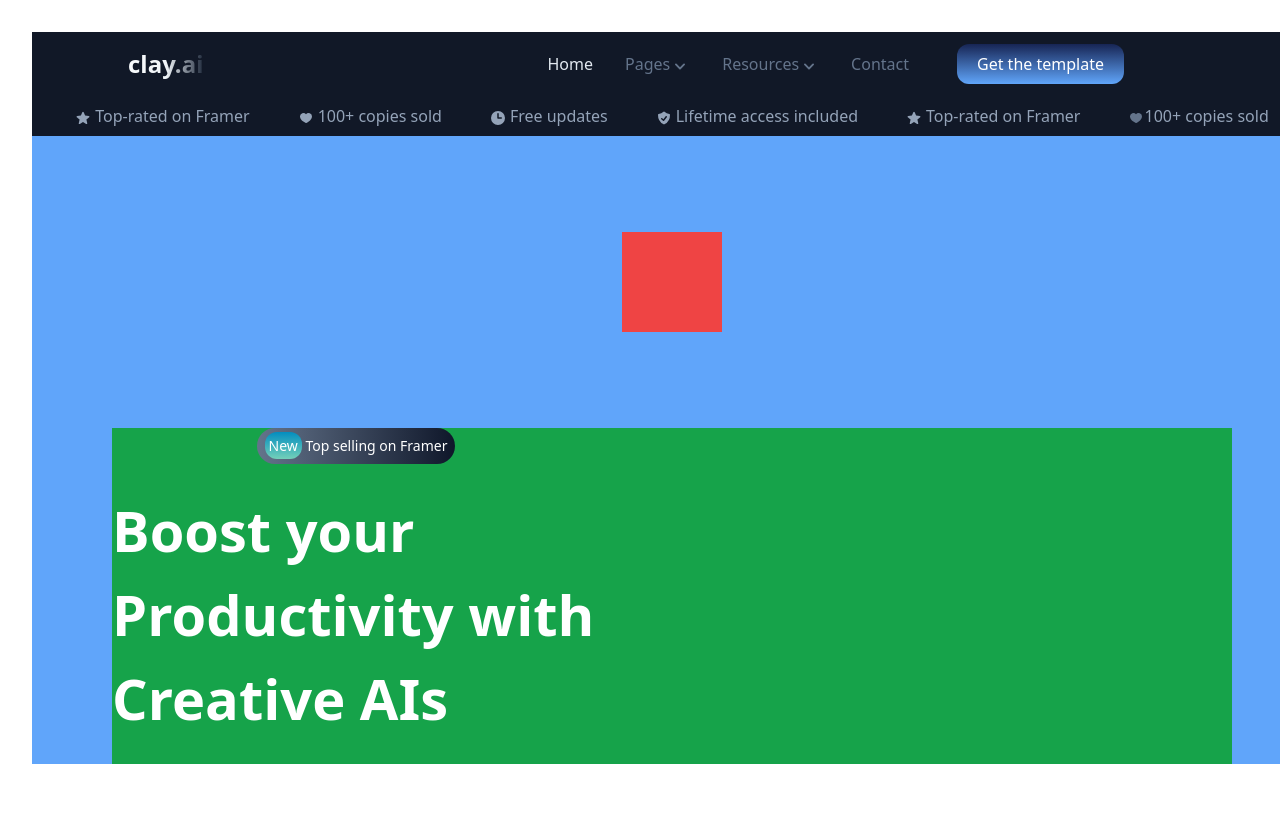
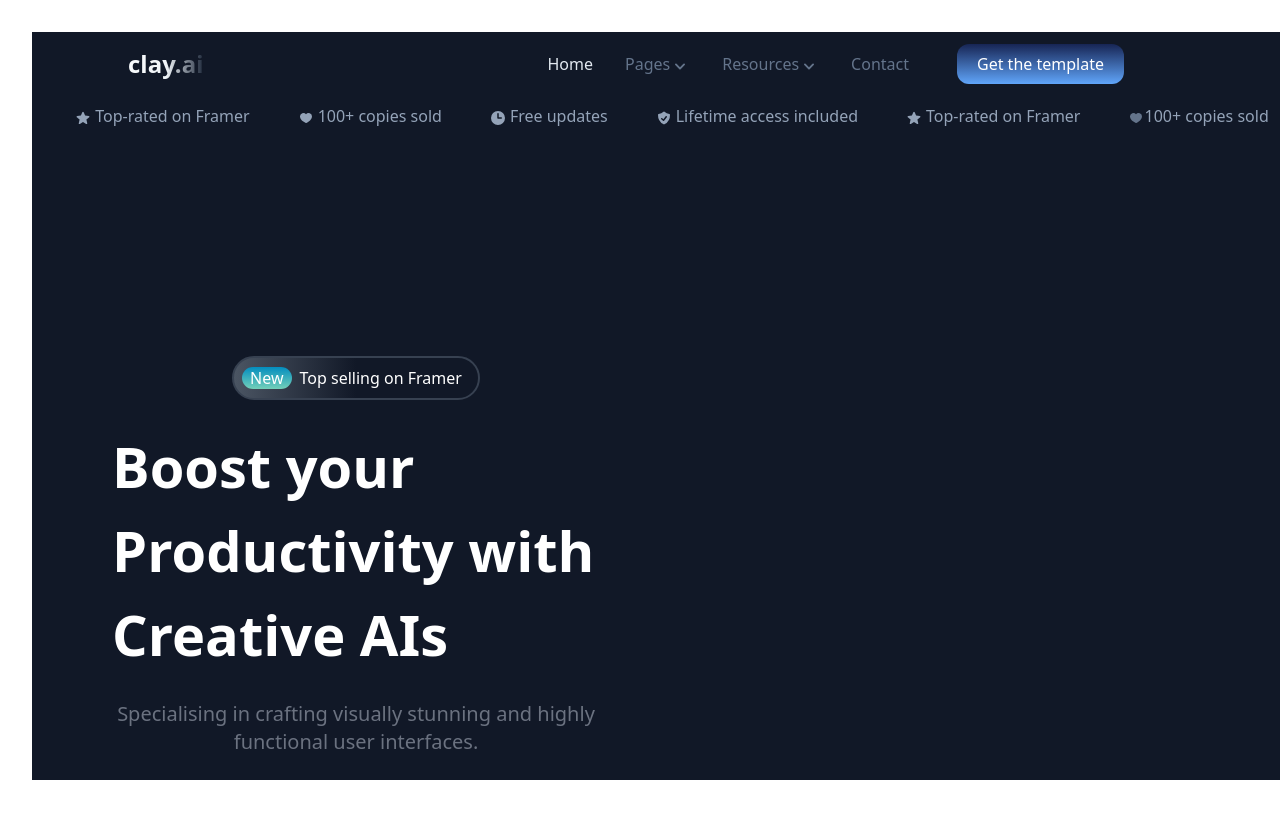
Before and after one commit to Coddyum/Clay.ai-figma-create, a React (Vite) app: page / in a window 1280 px wide. Shown: the top 818 px of the page. Built offline with nearby package versions, Linux system fonts and the light colour scheme.

Commit message:
style button

```diff
--- a/src/assets/components/common/HeroSection/HeroSection.css
+++ b/src/assets/components/common/HeroSection/HeroSection.css
@@ -24,3 +24,7 @@
 .w-488 {
     width: 488px;
 }
+
+.w-1008 {
+    width: 1008px;
+}
--- a/src/assets/components/common/HeroSection/HeroSection.jsx
+++ b/src/assets/components/common/HeroSection/HeroSection.jsx
@@ -3,18 +3,27 @@ import "./HeroSection.css";
 
 function HeroSection() {
     return (
-        <div className="w-screen h-auto pt-24 px-10 bg-blue-400">
-            <div className="wh-100 bg-red-500 mx-auto"></div>
-            <div className="mx-10 h-auto my-24 flex gap-x-30 bg-green-600">
+        <div className="w-screen h-auto pt-24 px-10 bg-gray-900 overflow-x-hidden">
+            <div className="wh-100 mx-auto"></div>
+            <div className="mx-10 w-1008 h-auto my-6 flex gap-x-32">
                 <div className="w-488 h-auto">
-                    <div className="rounded-3xl p-2 text-sm bg-gradient-to-r from-slate-500  to-slate-900 inline-block">
-                        <h4 className="text-white"><span className=" text-white rounded-xl p-1 bg-gradient-to-t to-boston-blue-600 from-bermuda-300">New</span> Top selling on Framer</h4>
+                    <div className="pl-2 pr-4 py-2 rounded-3xl inline-block border-2 border-gray-700 border-solid bg-gradient-to-r from-gray-600 via-gray-900 to-gray-900">
+                        <h4 className="text-white">
+                            <span className="mr-2 text-white rounded-2xl px-2 bg-gradient-to-t to-boston-blue-600 from-bermuda-300">
+                                New
+                            </span>
+                            Top selling on Framer
+                        </h4>
                     </div>
-                    <h1 className="font-bold text-white text-5-5xl text-left my-6">Boost your Productivity with Creative AIs</h1>
+                    <h1 className="font-bold text-white text-5-5xl text-left my-6">
+                        Boost your Productivity with Creative AIs
+                    </h1>
+                    <p className="text-xl text-gray-500">
+                        Specialising in crafting visually stunning and highly
+                        functional user interfaces.
+                    </p>
                 </div>
-                <div>
-
-                </div>
+                <div></div>
             </div>
         </div>
     );
```
